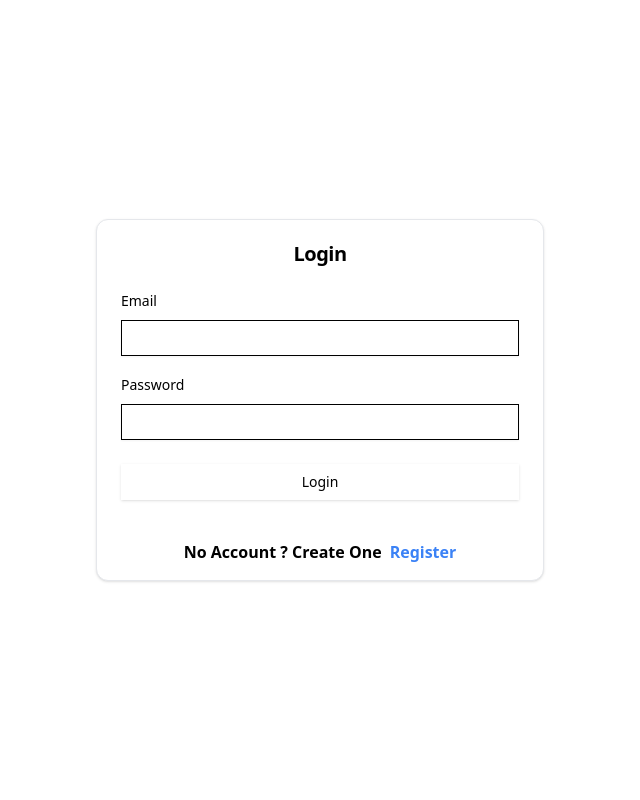
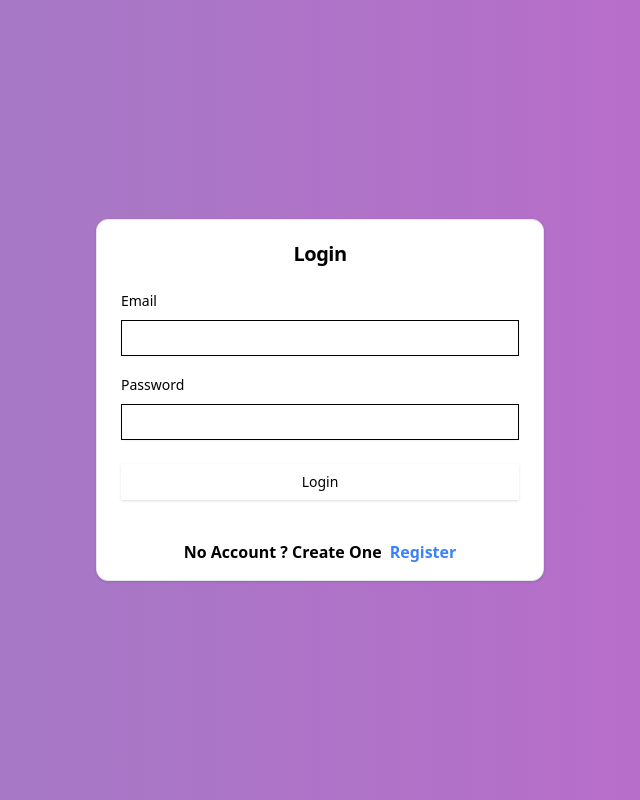
Before and after one commit to manideep1428/levition_asign, a React (Vite) app in the folder frontend/: page / in a window 1280 px wide. Shown: the whole page, without its empty margins (320-960 px from the left). Built offline with nearby package versions, Linux system fonts and the light colour scheme.

Commit message:
Added features

```diff
--- a/frontend/src/pages/LoginFrom.tsx
+++ b/frontend/src/pages/LoginFrom.tsx
@@ -11,6 +11,7 @@ import { Label } from "../components/ui/label"
 import { Card, CardContent , CardFooter, CardHeader, CardTitle } from "../components/ui/card"
 import { Alert, AlertDescription, AlertTitle } from "../components/ui/alert"
 import { AlertCircle } from 'lucide-react'
+import AnimatedBg from '@/components/AnimatedBg'
 import { useToast } from '@/hooks/use-toast'
 
 type LoginFormValues = Yup.InferType<typeof loginSchema>;
@@ -52,6 +53,7 @@ export default function LoginForm() {
 
   return (
     <div className='h-screen w-full overflow-hidden'>
+      <AnimatedBg/>
       <div className="relative z-10 flex h-full items-center justify-center p-4">
         <Card className="w-full max-w-md bg-white">
           <CardHeader className='text-center text-xl font-bold'>
--- a/frontend/src/pages/RegisterForm.tsx
+++ b/frontend/src/pages/RegisterForm.tsx
@@ -11,6 +11,7 @@ import { AlertCircle } from 'lucide-react'
 import * as Yup from 'yup'
 import {  useNavigate } from 'react-router-dom'
 import { registerSchema } from '@/lib/validation'
+import AnimatedBg from '@/components/AnimatedBg'
 import { BACKEND_URL } from '../../config'
 import axios from 'axios'
 import { toast } from '@/hooks/use-toast'
@@ -56,6 +57,7 @@ export default function RegisterPage() {
 
   return (
     <div className="relative h-screen w-full overflow-hidden">
+    <AnimatedBg/>
      <div className="relative z-10 flex h-full items-center justify-center p-4">
         <Card className="bg-white w-full max-w-md">
         <CardHeader>
```
